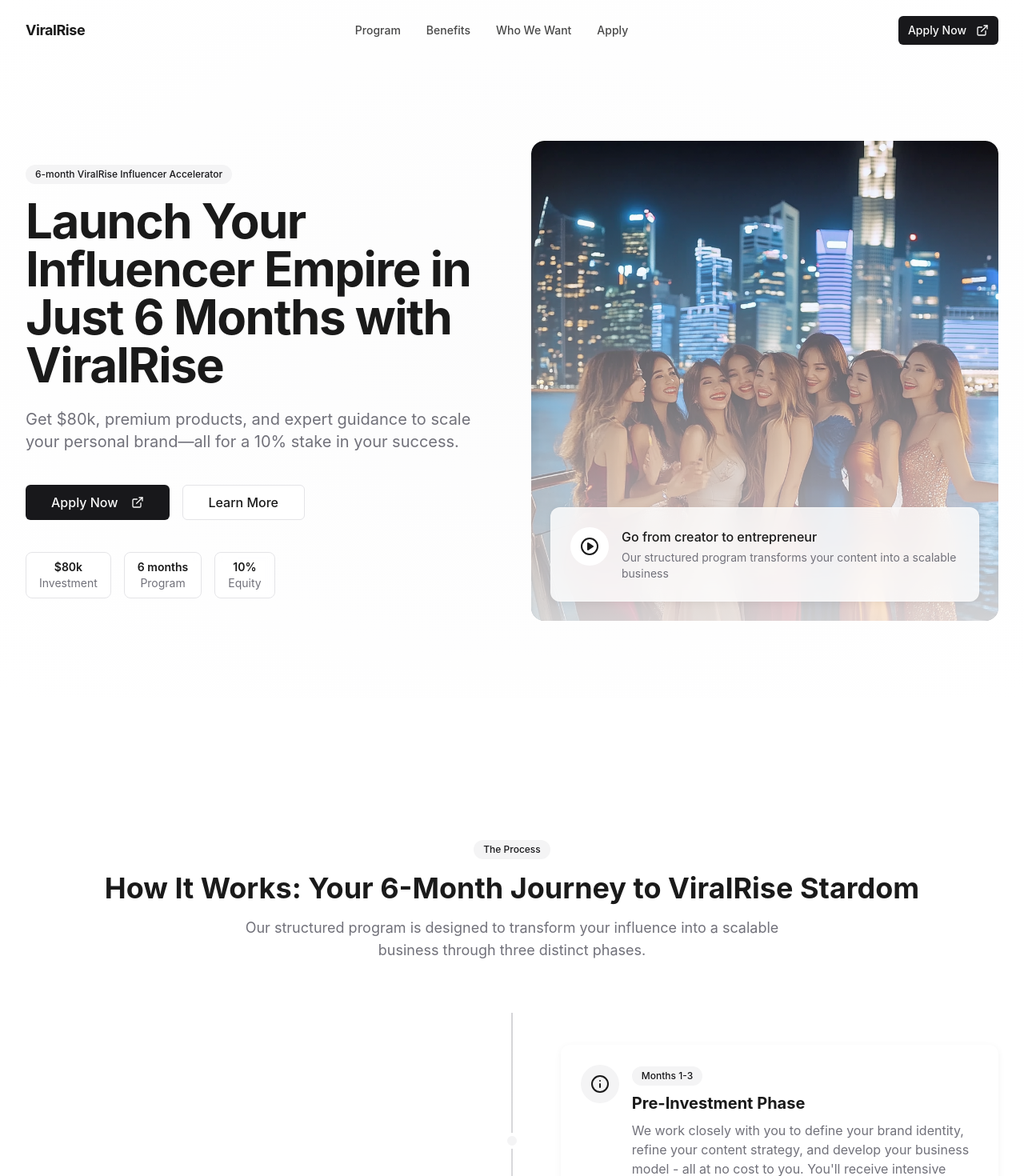
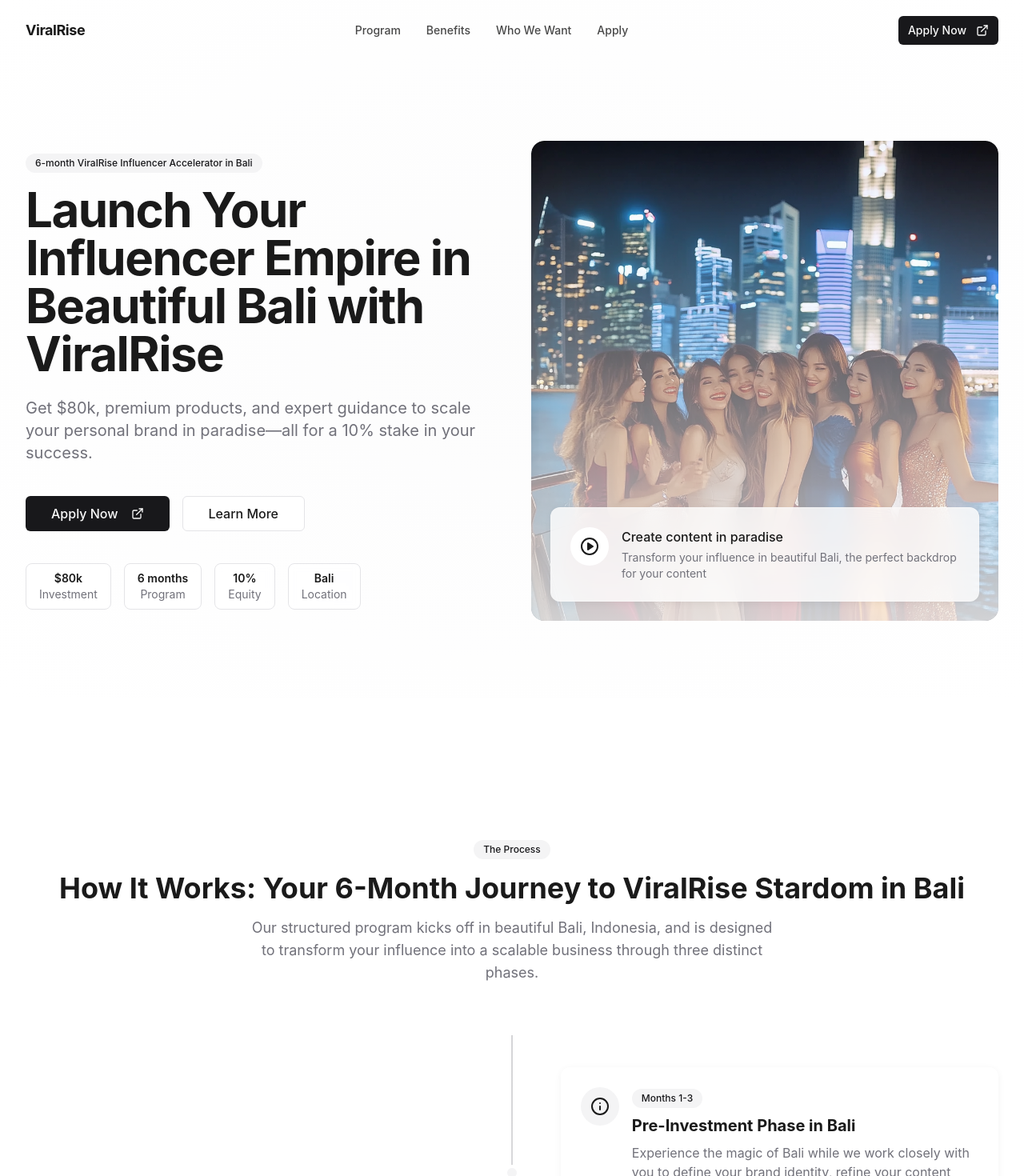
Before and after one commit to erdemcenikli/influencer-accelerate-venture-old, a React (Vite) app: page / in a window 1280 px wide. Shown: the top 1470 px of the page at 80% size. Built offline with nearby package versions, Linux system fonts and the light colour scheme; a web font is replaced by a local one.

Commit message:
Bali Update

```diff
--- a/src/components/ApplicationSection.tsx
+++ b/src/components/ApplicationSection.tsx
@@ -14,10 +14,10 @@ const ApplicationSection = () => {
         <div className="text-center mb-12">
           <div className="chip mb-4">Apply Now</div>
           <h2 className="text-3xl md:text-4xl font-bold">
-            Start Your ViralRise Journey
+            Start Your ViralRise Journey in Bali
           </h2>
           <p className="mt-4 text-lg text-muted-foreground max-w-2xl mx-auto">
-            Ready to take your influence to the next level? Click the button below to apply through our application form.
+            Ready to accelerate your influence in the paradise of Bali? Click the button below to apply through our application form.
           </p>
         </div>
 
--- a/src/components/HeroSection.tsx
+++ b/src/components/HeroSection.tsx
@@ -44,12 +44,12 @@ const HeroSection = () => {
           className="flex flex-col space-y-6 transition-all duration-1000 opacity-0 translate-y-6"
         >
           <div>
-            <div className="chip mb-4">6-month ViralRise Influencer Accelerator</div>
+            <div className="chip mb-4">6-month ViralRise Influencer Accelerator in Bali</div>
             <h1 className="text-4xl md:text-5xl lg:text-6xl font-bold leading-tight tracking-tight">
-              Launch Your Influencer Empire in Just 6 Months with ViralRise
+              Launch Your Influencer Empire in Beautiful Bali with ViralRise
             </h1>
             <p className="mt-6 text-lg md:text-xl text-muted-foreground">
-              Get $80k, premium products, and expert guidance to scale your personal brand—all for a 10% stake in your success.
+              Get $80k, premium products, and expert guidance to scale your personal brand in paradise—all for a 10% stake in your success.
             </p>
           </div>
 
@@ -85,6 +85,10 @@ const HeroSection = () => {
               <span className="font-semibold text-foreground">10%</span>
               <span>Equity</span>
             </div>
+            <div className="flex flex-col items-center px-4 py-2 rounded-lg bg-white/50 backdrop-blur-sm border border-border">
+              <span className="font-semibold text-foreground">Bali</span>
+              <span>Location</span>
+            </div>
           </div>
         </div>
 
@@ -112,8 +116,8 @@ const HeroSection = () => {
                 </svg>
               </div>
               <div>
-                <h4 className="font-medium mb-1">Go from creator to entrepreneur</h4>
-                <p className="text-sm text-muted-foreground">Our structured program transforms your content into a scalable business</p>
+                <h4 className="font-medium mb-1">Create content in paradise</h4>
+                <p className="text-sm text-muted-foreground">Transform your influence in beautiful Bali, the perfect backdrop for your content</p>
               </div>
             </div>
           </div>
--- a/src/components/ProgramSection.tsx
+++ b/src/components/ProgramSection.tsx
@@ -102,10 +102,10 @@ const ProgramSection = () => {
         >
           <div className="chip mb-4">The Process</div>
           <h2 className="text-3xl md:text-4xl font-bold">
-            How It Works: Your 6-Month Journey to ViralRise Stardom
+            How It Works: Your 6-Month Journey to ViralRise Stardom in Bali
           </h2>
           <p className="mt-4 text-lg text-muted-foreground max-w-2xl mx-auto">
-            Our structured program is designed to transform your influence into a scalable business through three distinct phases.
+            Our structured program kicks off in beautiful Bali, Indonesia, and is designed to transform your influence into a scalable business through three distinct phases.
           </p>
         </div>
 
@@ -115,9 +115,9 @@ const ProgramSection = () => {
 
           <div className="relative z-10 space-y-24">
             <TimelineItem
-              title="Pre-Investment Phase"
+              title="Pre-Investment Phase in Bali"
               duration="Months 1-3"
-              description="We work closely with you to define your brand identity, refine your content strategy, and develop your business model - all at no cost to you. You'll receive intensive coaching and gain access to our network of industry experts."
+              description="Experience the magic of Bali while we work closely with you to define your brand identity, refine your content strategy, and develop your business model - all at no cost to you. You'll receive intensive coaching, create content in stunning locations, and gain access to our network of industry experts."
               icon={<svg width="24" height="24" viewBox="0 0 24 24" fill="none" xmlns="http://www.w3.org/2000/svg">
                 <path d="M12 16V12M12 8H12.01M22 12C22 17.5228 17.5228 22 12 22C6.47715 22 2 17.5228 2 12C2 6.47715 6.47715 2 12 2C17.5228 2 22 6.47715 22 12Z" stroke="currentColor" strokeWidth="2" strokeLinecap="round" strokeLinejoin="round"/>
               </svg>}
@@ -130,7 +130,7 @@ const ProgramSection = () => {
               duration="Month 3"
               description="At the end of month 3, our investment committee will decide whether to invest in your business. If selected, we'll invest $80,000 in your business and provide all the products you need to accelerate your growth. In exchange, we take a 10% equity stake in your influencer business."
               icon={<svg width="24" height="24" viewBox="0 0 24 24" fill="none" xmlns="http://www.w3.org/2000/svg">
-                <path d="M12 1V23M17 5H9.5C8.57174 5 7.6815 5.36875 7.02513 6.02513C6.36875 6.6815 6 7.57174 6 8.5C6 9.42826 6.36875 10.3185 7.02513 10.9749C7.6815 11.6313 8.57174 12 9.5 12H14.5C15.4283 12 16.3185 12.3687 16.9749 13.0251C17.6313 13.6815 18 14.5717 18 15.5C18 16.4283 17.6313 17.3185 16.9749 17.9749C16.3185 18.6313 15.4283 19 14.5 19H6" stroke="currentColor" strokeWidth="2" strokeLinecap="round" strokeLinejoin="round"/>
+                <path d="M17 5H9.5C8.57174 5 7.6815 5.36875 7.02513 6.02513C6.36875 6.6815 6 7.57174 6 8.5C6 9.42826 6.36875 10.3185 7.02513 10.9749C7.6815 11.6313 8.57174 12 9.5 12H14.5C15.4283 12 16.3185 12.3687 16.9749 13.0251C17.6313 13.6815 18 14.5717 18 15.5C18 16.4283 17.6313 17.3185 16.9749 17.9749C16.3185 18.6313 15.4283 19 14.5 19H6" stroke="currentColor" strokeWidth="2" strokeLinecap="round" strokeLinejoin="round"/>
               </svg>}
               position="right"
               delay={200}
```
